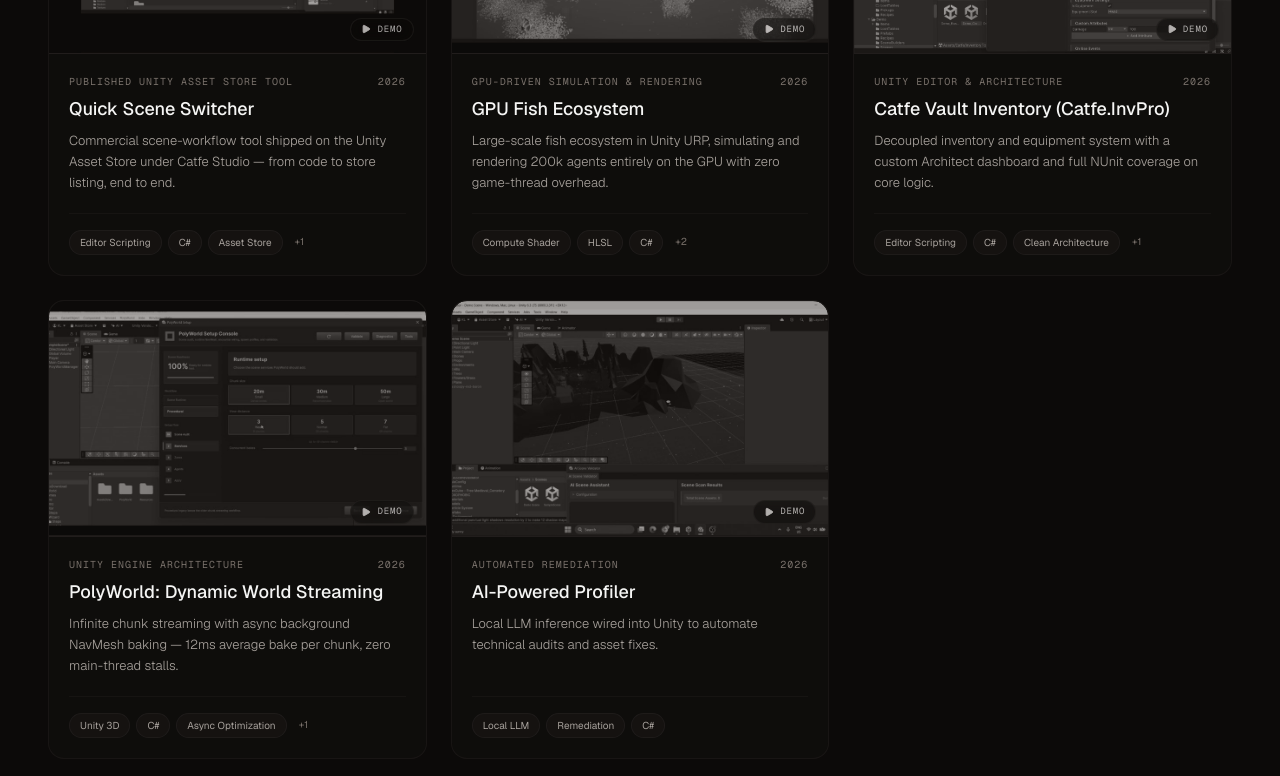
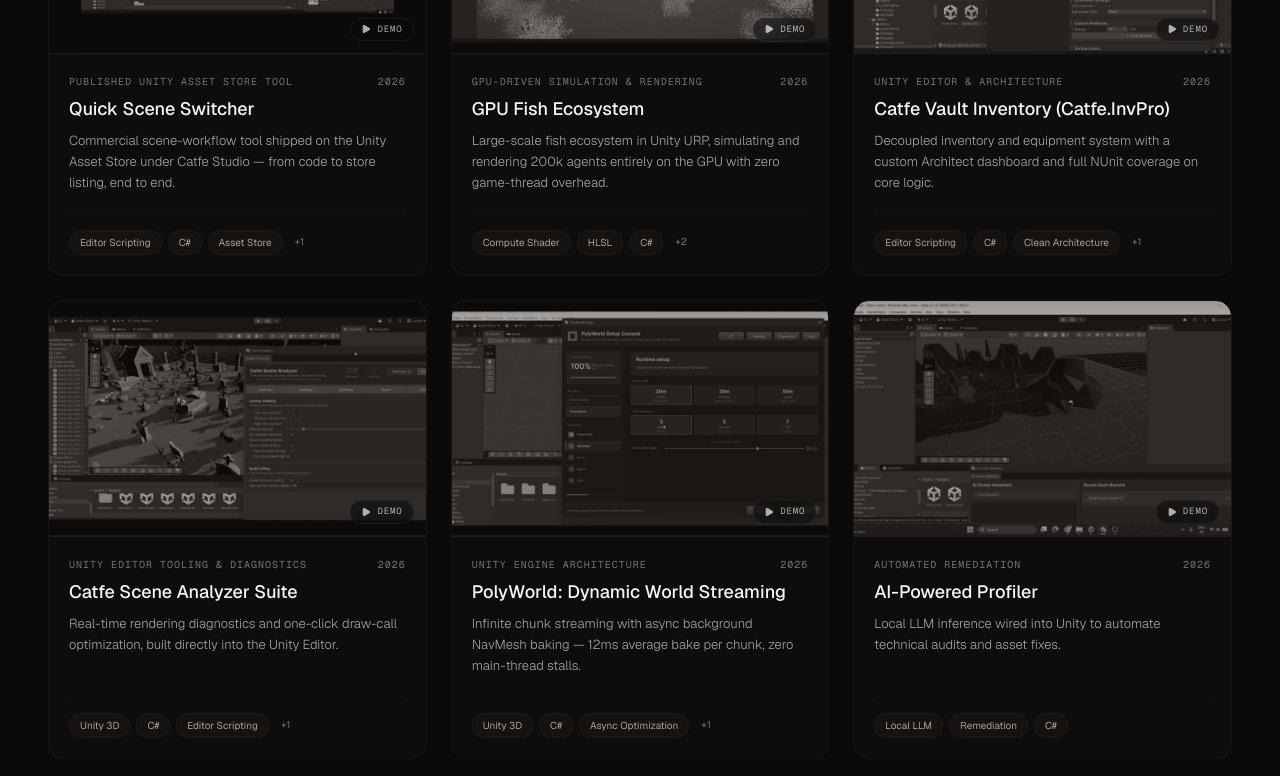
Before and after one commit to tuanka1904/tuanka1904.github.io, a Next.js app: page / in a window 1280 px wide. Shown: the part 4437-5213 px from the top of the page. Built offline with nearby package versions, Linux system fonts and the light colour scheme.

Commit message:
fix: restore Catfe Scene Analyzer Suite right below Catfe Vault

```diff
--- a/src/components/Projects.jsx
+++ b/src/components/Projects.jsx
@@ -219,6 +219,23 @@
                 role: "System Designer & Programmer",
                 timeline: "Completed (v1.2.0)",
                 video: "/videos/catfe-inventory.mp4"
+            },
+            {
+                title: "Catfe Scene Analyzer Suite",
+                subtitle: "Unity Editor Tooling & Diagnostics",
+                date: "2026",
+                tags: ["Unity 3D", "C#", "Editor Scripting", "Optimization"],
+                description: "Real-time rendering diagnostics and one-click draw-call optimization, built directly into the Unity Editor.",
+                fullDescription: "A rendering diagnostic and draw-call optimization suite inside the Unity Editor — it detects bottlenecks in real time and automates scene performance profiling for the whole team.",
+                bulletPoints: [
+                    { title: "Heuristic Risk Profiling Engine", desc: "Real-time scanning evaluates scene renderers against weighted performance costs — detecting multi-material splitting, missing static flags, uninstanced meshes, and redundant shadow casters." },
+                    { title: "Interactive 3D Heatmap & HUD", desc: "Custom scene-view overlays and diagnostic badges with frustum culling, distance throttling, and screen-space anti-collision to stay readable in dense scenes." },
+                    { title: "1-Click Automated Batching", desc: "Automated remediation groups fragmented materials and meshes for GPU Instancing and Static Batching — hundreds of draw calls saved per scene, with full Undo/Redo safety." },
+                    { title: "KPI Audit Reporting", desc: "Executive dashboard of scene performance metrics plus an automated generator that exports markdown audit reports for team review." }
+                ],
+                role: "Tooling & Performance Engineer",
+                timeline: "Completed",
+                video: "/videos/catfe-analyzer.mp4"
             },
             {
                 title: "PolyWorld: Dynamic World Streaming",
```
